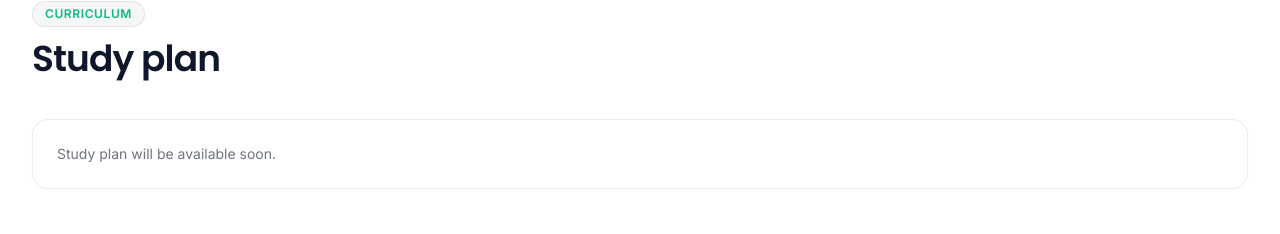
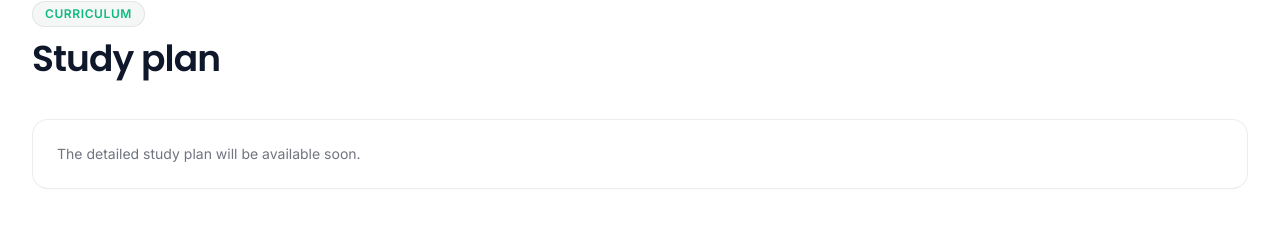
Before and after one commit to noursidra15-glitch/igtu-explorer-, a Next.js app: page /specialties/socle-commun in a window 1280 px wide. Shown: the part 874-1108 px from the top of the page. Built offline with nearby package versions, Linux system fonts and the light colour scheme.

Commit message:
Fix TypeScript build errors

```diff
--- a/src/app/specialties/[slug]/page.tsx
+++ b/src/app/specialties/[slug]/page.tsx
@@ -127,8 +127,8 @@ export default async function SpecialtyPage({ params }: { params: Promise<{ slug
         <section className="mt-20">
           <SectionHeading eyebrow="Curriculum" title="Study plan" align="left" className="mx-0 text-left" />
           <div className="mt-10 space-y-4">
-          {specialty.studyPlan?.length ? (
-            specialty.studyPlan.map((step, i) => (
+          {"studyPlan" in specialty && specialty.studyPlan.length > 0 ? (
+            specialty.studyPlan.map((step: any, i: number) => (
               <Reveal key={step.year} delay={i * 0.06}>
                <div className="flex items-start gap-5 rounded-2xl border border-border-soft bg-surface p-5">
                   <span className="flex h-10 w-16 shrink-0 items-center justify-center rounded-xl bg-gradient-to-br from-emerald-brand/15 to-blue-brand/15 text-sm font-bold text-emerald-brand">
@@ -143,7 +143,7 @@ export default async function SpecialtyPage({ params }: { params: Promise<{ slug
 ) : (
   <GlassCard>
     <p className="text-sm text-foreground/60">
-      Study plan will be available soon.
+    The detailed study plan will be available soon.
     </p>
   </GlassCard>
 )}
```
